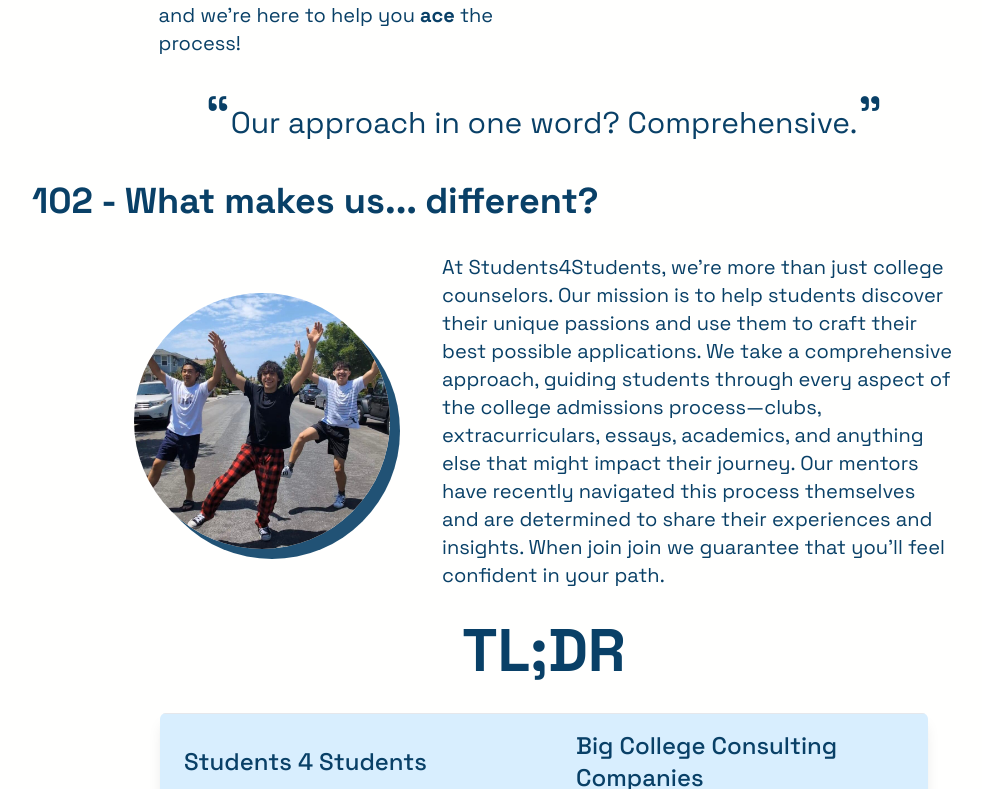
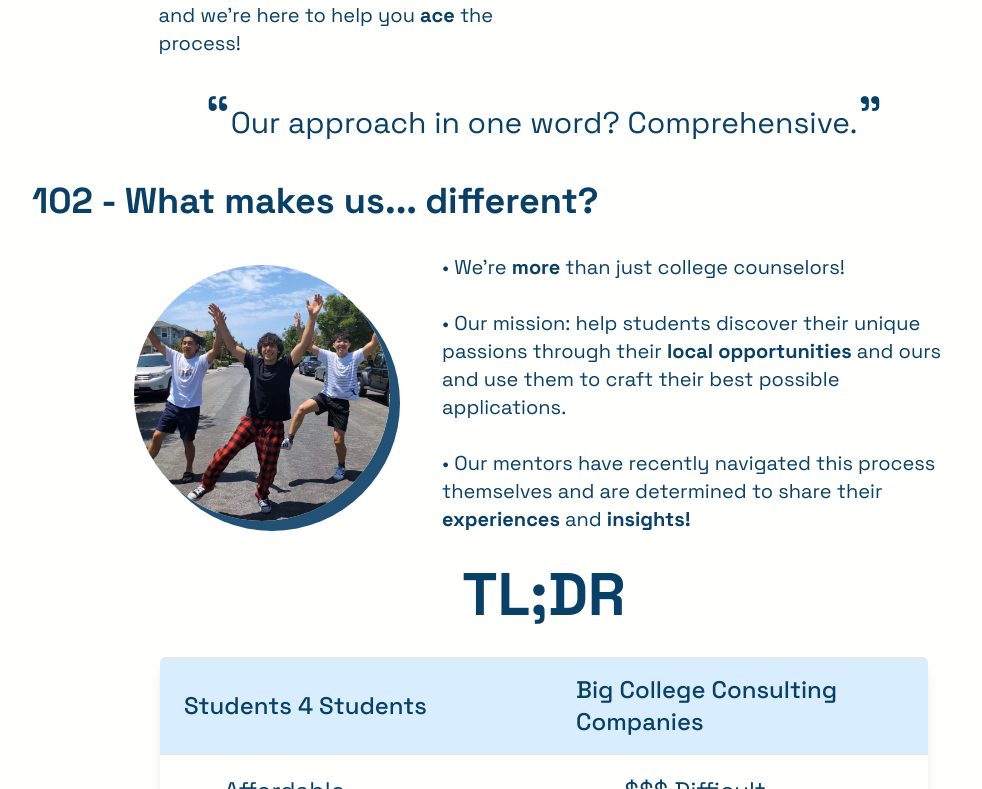
Before and after one commit to denniwang/s4s-website, a Next.js app: page /en/about in a window 1280 px wide. Shown: the part 535-1324 px from the top of the page, without its empty margins (96-1078 px from the left). Built offline with nearby package versions, Linux system fonts and the light colour scheme.

Commit message:
fixing aos on programs page, changing about page to bp

```diff
--- a/src/app/[locale]/about/page.tsx
+++ b/src/app/[locale]/about/page.tsx
@@ -177,14 +177,14 @@
       <div className='flex w-11/12 flex-col justify-center gap-8 lg:w-4/5'>
         <h1 className='mt-10 text-center text-5xl font-bold'>About S4S</h1>
 
-        <h2 className='text-4xl font-bold'>101 - Who Are We?</h2>
+        <h2 className='text-2xl font-bold md:text-4xl'>101 - Who Are We?</h2>
         <div className='flex flex-col justify-center gap-5 lg:flex-row'>
           <div className='flex flex-col items-center justify-center lg:w-2/5'>
             <p className=' md:text-xl'>
               <span>
                 {' '}
                 &bull; S4S was founded by FIVE{' '}
-                <span className='transform font-bold transition-all duration-300 hover:text-2xl  hover:text-button hover:underline'>
+                <span className='transform font-bold transition-all duration-300 hover:text-button  hover:underline md:hover:text-2xl'>
                   successful
                 </span>{' '}
                 university students!
@@ -194,7 +194,7 @@
               <span>
                 &bull; We want to help high schoolers get into their dream
                 colleges by providing{' '}
-                <span className='transform font-bold transition-all duration-300 hover:text-2xl  hover:text-button hover:underline'>
+                <span className='transform font-bold transition-all duration-300 hover:text-button  hover:underline md:hover:text-2xl'>
                   relevant, up-to-date advice, specific resources, and diverse
                   networking.
                 </span>
@@ -204,7 +204,7 @@
               <span>
                 &bull; College admissions are incredibly tough, especially for
                 first-generation students, and we&apos;re here to help you{' '}
-                <span className='transform font-bold transition-all duration-300 hover:text-2xl hover:text-button hover:underline'>
+                <span className='transform font-bold transition-all duration-300 hover:text-button hover:underline md:hover:text-2xl'>
                   ace
                 </span>{' '}
                 the process!
@@ -232,7 +232,7 @@
           <span className='text-bold text-6xl'>&quot;</span>
         </div>
 
-        <h2 className='text-4xl font-bold'>
+        <h2 className='text-2xl font-bold md:text-4xl'>
           102 - What makes us... different?
         </h2>
         <div className='flex flex-col items-center justify-center gap-8 lg:flex-row'>
@@ -249,16 +249,37 @@
           </div>
           <div className='flex flex-col justify-center lg:w-1/2'>
             <p className=' md:text-xl'>
-              At Students4Students, we&apos;re more than just college
-              counselors. Our mission is to help students discover their unique
-              passions and use them to craft their best possible applications.
-              We take a comprehensive approach, guiding students through every
-              aspect of the college admissions process—clubs, extracurriculars,
-              essays, academics, and anything else that might impact their
-              journey. Our mentors have recently navigated this process
-              themselves and are determined to share their experiences and
-              insights. When join join we guarantee that you&apos;ll feel
-              confident in your path.
+              <span>
+                {' '}
+                &bull; We&apos;re{' '}
+                <span className='transform font-bold transition-all duration-300 hover:text-button  hover:underline md:hover:text-2xl'>
+                  more
+                </span>{' '}
+                than just college counselors!
+              </span>
+              <br></br>
+              <br></br>
+              <span>
+                &bull; Our mission: help students discover their unique passions
+                through their{' '}
+                <span className='transform font-bold transition-all duration-300 hover:text-button  hover:underline md:hover:text-2xl'>
+                  local opportunities{' '}
+                </span>
+                and ours and use them to craft their best possible applications.
+              </span>
+              <br></br>
+              <br></br>
+              <span>
+                &bull; Our mentors have recently navigated this process
+                themselves and are determined to share their{' '}
+                <span className='transform font-bold transition-all duration-300 hover:text-button hover:underline md:hover:text-2xl'>
+                  experiences
+                </span>{' '}
+                and{' '}
+                <span className='transform font-bold transition-all duration-300 hover:text-button hover:underline md:hover:text-2xl'>
+                  insights!
+                </span>{' '}
+              </span>
             </p>
           </div>
         </div>
```
Also changed, not shown: src/app/[locale]/programs/page.tsx (+43 -27 lines).
